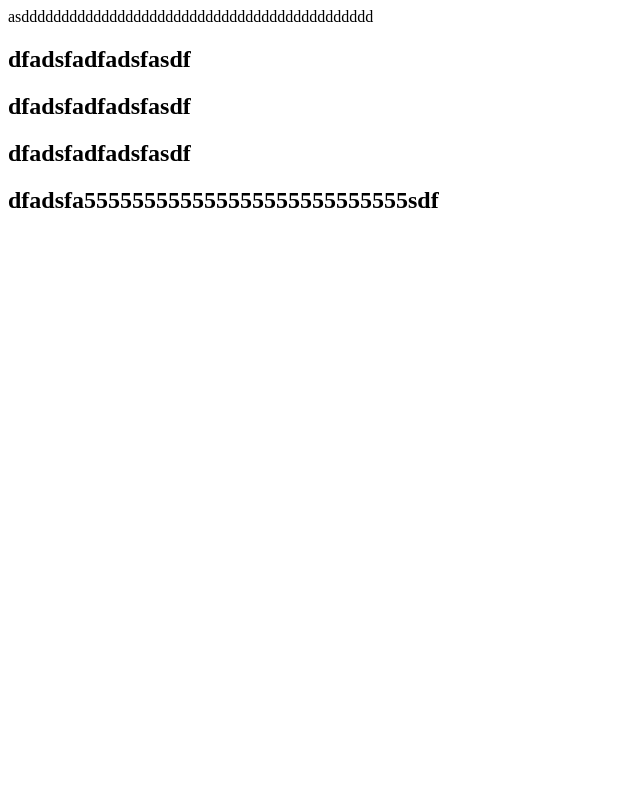
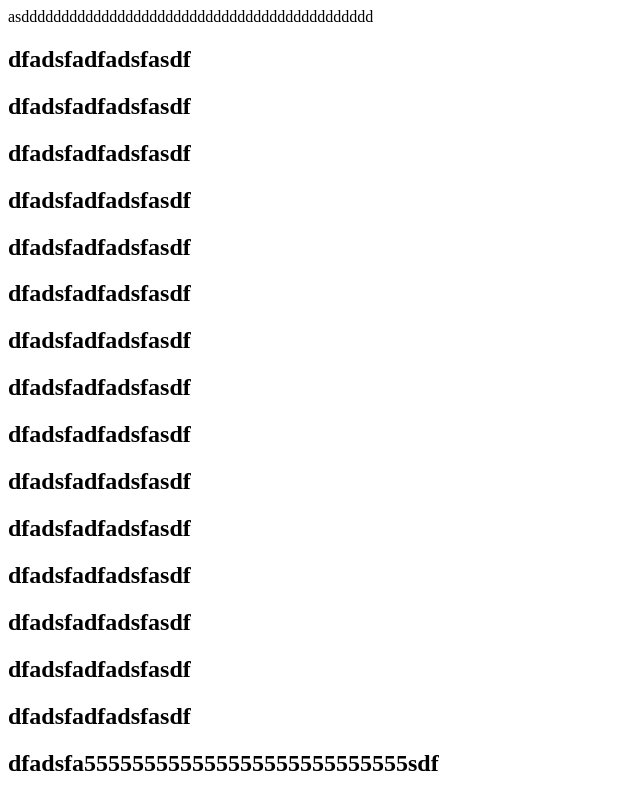
Before and after one commit to pae-panutat/html, a plain HTML site: page index.html in a window 1280 px wide. Shown: the whole page, without its empty margins (0-640 px from the left). Drawn offline with Linux system fonts and the light colour scheme.

Commit message:
Update16-07-63

```diff
--- a/index.html
+++ b/index.html
@@ -10,6 +10,18 @@
     <h2>dfadsfadfadsfasdf</h2>
     <h2>dfadsfadfadsfasdf</h2>
     <h2>dfadsfadfadsfasdf</h2>
+    <h2>dfadsfadfadsfasdf</h2>
+    <h2>dfadsfadfadsfasdf</h2>
+    <h2>dfadsfadfadsfasdf</h2>
+    <h2>dfadsfadfadsfasdf</h2>
+    <h2>dfadsfadfadsfasdf</h2>
+    <h2>dfadsfadfadsfasdf</h2>
+    <h2>dfadsfadfadsfasdf</h2>
+    <h2>dfadsfadfadsfasdf</h2>
+    <h2>dfadsfadfadsfasdf</h2>
+    <h2>dfadsfadfadsfasdf</h2>
+    <h2>dfadsfadfadsfasdf</h2>
+    <h2>dfadsfadfadsfasdf</h2>
     <h2>dfadsfa555555555555555555555555555sdf</h2>
 </body>
 </html>
```
